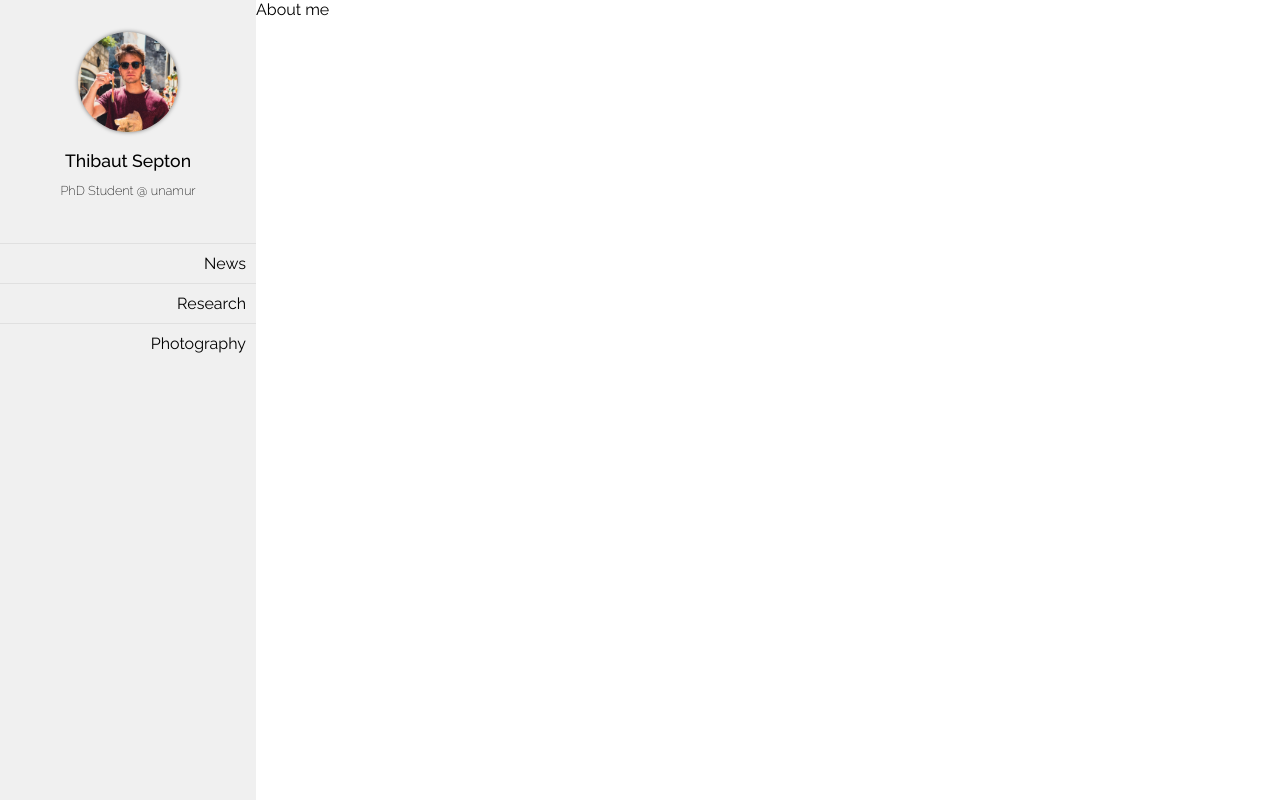
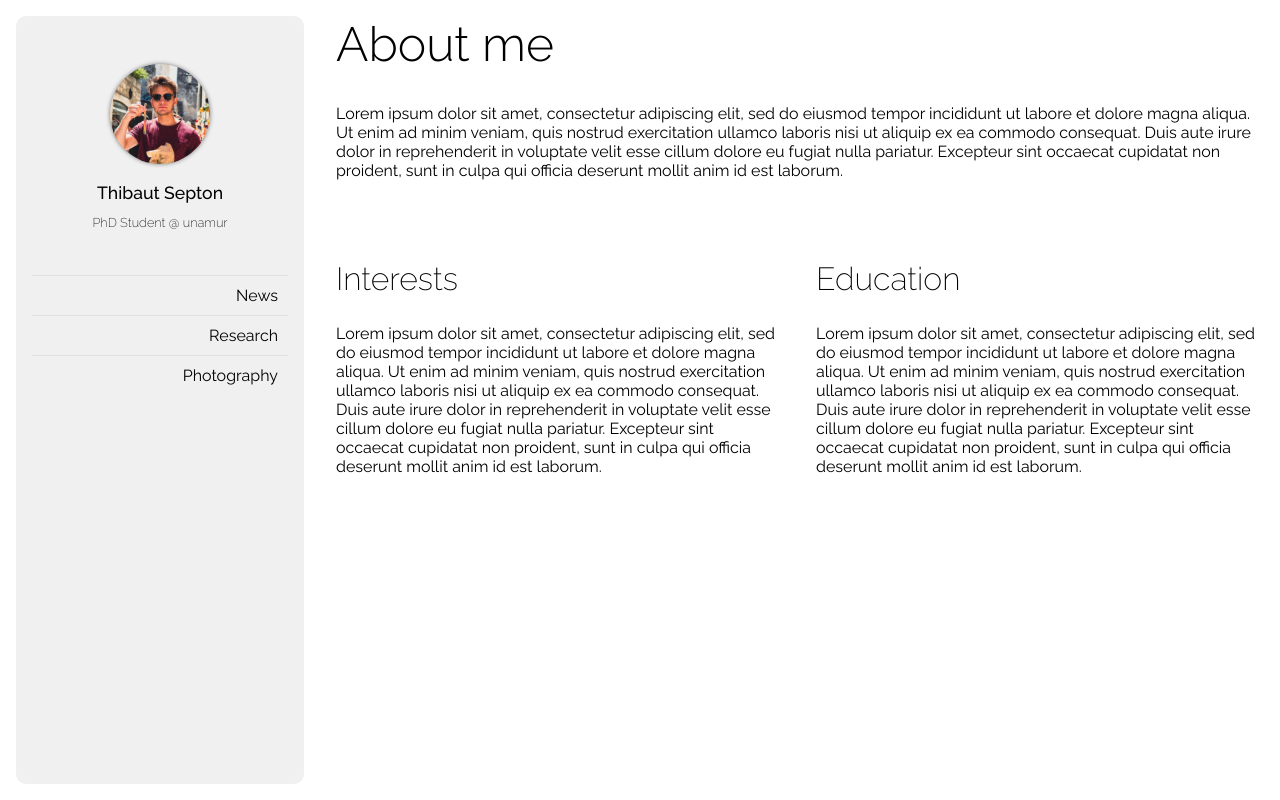
Before and after one commit to tsepton/tsepton.github.io, a SvelteKit app: page / in a window 1280 px wide. Built offline with nearby package versions, Linux system fonts and the light colour scheme.

Commit message:
Improve layout

```diff
--- /dev/null
+++ b/src/lib/components/Lorem.svelte
@@ -0,0 +1 @@
+Lorem ipsum dolor sit amet, consectetur adipiscing elit, sed do eiusmod tempor incididunt ut labore et dolore magna aliqua. Ut enim ad minim veniam, quis nostrud exercitation ullamco laboris nisi ut aliquip ex ea commodo consequat. Duis aute irure dolor in reprehenderit in voluptate velit esse cillum dolore eu fugiat nulla pariatur. Excepteur sint occaecat cupidatat non proident, sunt in culpa qui officia deserunt mollit anim id est laborum.
--- a/src/lib/components/Menu.svelte
+++ b/src/lib/components/Menu.svelte
@@ -23,6 +23,10 @@
 		display: flex;
 		flex-direction: column;
 		height: 100%;
+		border-radius: 10px;
+		box-sizing: border-box;
+		padding: 1em;
+		background-color: #f0f0f0;
 	}
 
 	.profile-pic > .name {
--- a/src/routes/+layout.svelte
+++ b/src/routes/+layout.svelte
@@ -1,30 +1,36 @@
 <script lang="ts">
 	import Menu from '$lib/components/Menu.svelte';
+	import { fly } from 'svelte/transition';
+
+	export let data;
 </script>
 
-<main>
-	<div class="menu-container">
-		<Menu></Menu>
-	</div>
+<div class="menu-container">
+	<Menu></Menu>
+</div>
 
-	<div class="content-container">
+{#key data.url}
+	<div
+		class="content-container"
+		in:fly={{ y: 50, duration: 200, delay: 200 }}
+		out:fly={{ y: 50, duration: 200 }}
+	>
 		<slot></slot>
 	</div>
-</main>
+{/key}
 
 <style>
-	main {
-		display: grid;
-		grid-template-columns: 1fr 4fr;
-		height: 100vh;
-	}
-
 	.menu-container {
-		background-color: #f0f0f0;
+		position: fixed;
+		padding: 1em;
 		height: 100%;
+		box-sizing: border-box;
+		width: 25vw;
 	}
 
 	.content-container {
 		height: 100%;
+		margin-left: 25vw;
+		padding: 1em;
 	}
 </style>
--- /dev/null
+++ b/src/routes/+layout.ts
@@ -0,0 +1,5 @@
+export function load({ url }) {
+	return {
+		url: url.pathname
+	};
+}
--- a/src/routes/+page.svelte
+++ b/src/routes/+page.svelte
@@ -1,4 +1,49 @@
-<script>
+<script lang="ts">
+	import Lorem from '$lib/components/Lorem.svelte';
 </script>
 
-<div>About me</div>
+<div class="container">
+	<div>
+		<h1>About me</h1>
+		<Lorem></Lorem>
+	</div>
+
+	<div class="sub-titles">
+		<div>
+			<h2>Interests</h2>
+			<Lorem></Lorem>
+		</div>
+
+		<div>
+			<h2>Education</h2>
+			<Lorem></Lorem>
+		</div>
+	</div>
+</div>
+
+<style>
+	.container {
+		display: flex;
+		flex-direction: column;
+		gap: 5em;
+	}
+
+	.container > .sub-titles {
+		display: flex;
+		flex-direction: row;
+		justify-content: space-between;
+		gap: 2em;
+	}
+
+	h1 {
+		font-size: 3em;
+		font-weight: 300;
+		margin-top: 0;
+	}
+
+	h2 {
+		margin-top: 0;
+		font-size: 2em;
+		font-weight: 200;
+	}
+</style>
```
